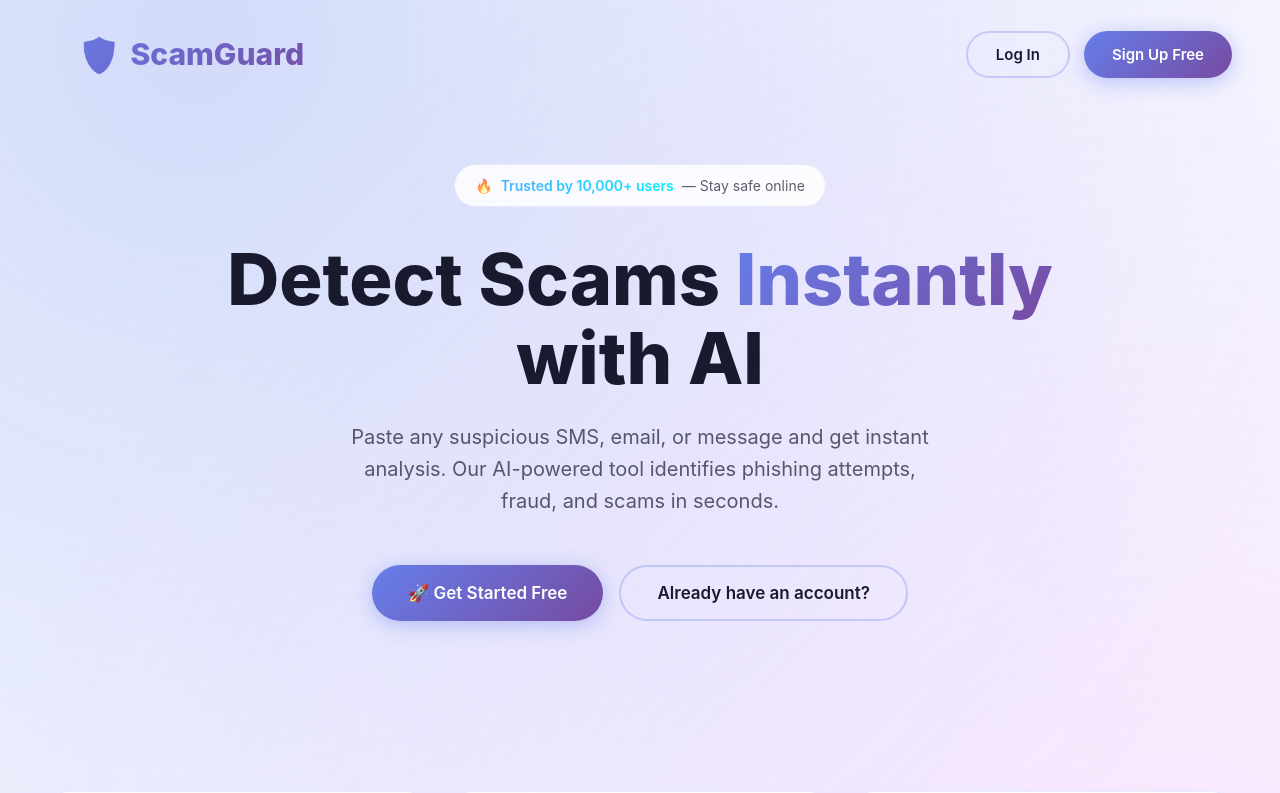
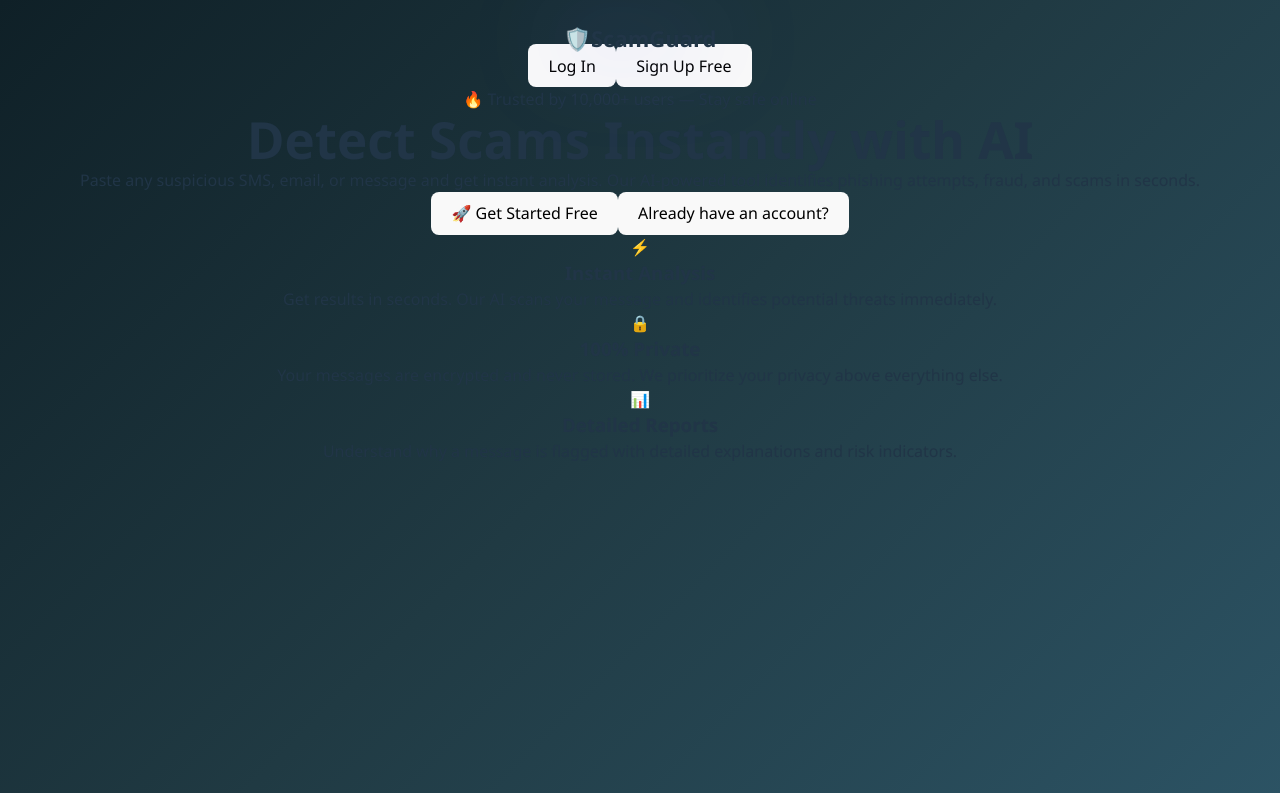
Before and after one commit to PALAK2305/phishing-scam-detection-ai, a React (Vite) app in the folder Frontend/: page / in a window 1280 px wide. Shown: the top 793 px of the page. Built offline with nearby package versions, Linux system fonts and the light colour scheme.

Commit message:
Update app.css

```diff
--- a/Frontend/src/Pages/app.css
+++ b/Frontend/src/Pages/app.css
@@ -1,329 +1,37 @@
-/* Gen-Z Vibrant Scam Detection App Styles */
-
-/* CSS Variables for theming */
-:root {
-  --primary-gradient: linear-gradient(135deg, #667eea 0%, #764ba2 100%);
-  --secondary-gradient: linear-gradient(135deg, #f093fb 0%, #f5576c 100%);
-  --accent-gradient: linear-gradient(135deg, #4facfe 0%, #00f2fe 100%);
-  --success-gradient: linear-gradient(135deg, #11998e 0%, #38ef7d 100%);
-  --danger-gradient: linear-gradient(135deg, #ff416c 0%, #ff4b2b 100%);
-  --warning-gradient: linear-gradient(135deg, #f7971e 0%, #ffd200 100%);
-
-  --bg-primary: #f8faff;
-  --bg-secondary: #ffffff;
-  --bg-card: rgba(102, 126, 234, 0.06);
-  --bg-glass: rgba(255, 255, 255, 0.85);
-
-  --text-primary: #1a1a2e;
-  --text-secondary: rgba(26, 26, 46, 0.7);
-  --text-muted: rgba(26, 26, 46, 0.5);
-
-  --border-color: rgba(102, 126, 234, 0.15);
-  --shadow-glow: 0 0 40px rgba(102, 126, 234, 0.2);
-  --shadow-card: 0 8px 32px rgba(102, 126, 234, 0.1);
-
-  --radius-sm: 8px;
-  --radius-md: 12px;
-  --radius-lg: 20px;
-  --radius-xl: 30px;
-}
-
+/* Global Reset */
 * {
   margin: 0;
   padding: 0;
   box-sizing: border-box;
+  font-family: "Segoe UI", sans-serif;
 }
 
+/* Background */
 body {
-  font-family: 'Inter', -apple-system, BlinkMacSystemFont, 'Segoe UI', Roboto, sans-serif;
-  background: var(--bg-primary);
-  color: var(--text-primary);
-  min-height: 100vh;
-  overflow-x: hidden;
+  background: linear-gradient(135deg, #0f2027, #203a43, #2c5364);
 }
 
-/* ========== LANDING PAGE ========== */
-.landing-page {
-  min-height: 100vh;
-  background: var(--bg-primary);
-  position: relative;
-  overflow: hidden;
-  padding-top: 0px;
-
-}
-
-.landing-page::before {
-  content: '';
-  position: absolute;
-  top: -50%;
-  left: -50%;
-  width: 200%;
-  height: 200%;
-  background: radial-gradient(circle at 30% 30%, rgba(102, 126, 234, 0.25) 0%, transparent 50%),
-              radial-gradient(circle at 70% 70%, rgba(240, 147, 251, 0.2) 0%, transparent 50%);
-  animation: float 20s ease-in-out infinite;
-}
-
-@keyframes float {
-  0%, 100% { transform: translate(0, 0) rotate(0deg); }
-  33% { transform: translate(30px, -30px) rotate(5deg); }
-  66% { transform: translate(-20px, 20px) rotate(-5deg); }
-}
-
-.landing-nav {
-  display: flex;
-  justify-content: space-between;
-  align-items: center;
-  padding: 24px 48px;
-  position: relative;
-  z-index: 10;
+/* Navbar */
+.navbar {
+  padding: 15px 30px;
+  background: rgba(0, 0, 0, 0.3);
+  color: white;
 }
 
 .logo {
-  font-size: 30px;
-  font-weight: 800;
-  background: var(--primary-gradient);
-  -webkit-background-clip: text;
-  -webkit-text-fill-color: transparent;
-  background-clip: text;
-  display: flex;
-  align-items: center;
-  gap: 10px;
+  font-size: 22px;
+  font-weight: bold;
 }
 
-.logo-icon {
-  font-size: 34px;
+/* Center Containers (Login / Signup) */
+.center-wrapper {
+  min-height: calc(100vh - 60px);
+  display: flex;
+  justify-content: center;
+  align-items: center;
 }
 
-.nav-buttons {
-  display: flex;
-  gap: 14px;
-
-}
-
-.btn {
-  padding: 12px 28px;
-  border-radius: var(--radius-xl);
-  font-size: 15px;
-  font-weight: 600;
-  cursor: pointer;
-  transition: all 0.3s ease;
-  border: none;
-  display: inline-flex;
-  align-items: center;
-  justify-content: center;
-  gap: 7px;
-}
-
-.btn-outline {
-  background: transparent;
-  border: 2px solid rgba(102, 126, 234, 0.3);
-  color: var(--text-primary);
-}
-
-.btn-outline:hover {
-  border-color: rgba(102, 126, 234, 0.6);
-  background: rgba(102, 126, 234, 0.1);
-}
-
-.btn-primary {
-  background: var(--primary-gradient);
-  color: white;
-  box-shadow: 0 4px 20px rgba(102, 126, 234, 0.4);
-}
-
-.btn-primary:hover {
-  transform: translateY(-2px);
-  box-shadow: 0 6px 30px rgba(102, 126, 234, 0.5);
-}
-
-.btn-success {
-  background: var(--success-gradient);
-  color: white;
-}
-
-.btn-danger {
-  background: var(--danger-gradient);
-  color: white;
-}
-
-.hero-section {
-  display: flex;
-  flex-direction: column;
-  align-items: center;
-  justify-content: center;
-  text-align: center;
-  padding: 56px 24px 120px;
-  position: relative;
-  z-index: 10;
-}
-
-.hero-badge {
-  display: inline-flex;
-  align-items: center;
-  gap: 8px;
-  background: var(--bg-glass);
-  backdrop-filter: blur(10px);
-  padding: 10px 20px;
-  border-radius: var(--radius-xl);
-  border: 1px solid var(--border-color);
-  font-size: 14px;
-  color: var(--text-secondary);
-  margin-bottom: 32px;
-}
-
-.hero-badge span {
-  background: var(--accent-gradient);
-  -webkit-background-clip: text;
-  -webkit-text-fill-color: transparent;
-  background-clip: text;
-  font-weight: 600;
-}
-
-.hero-title {
-  font-size: clamp(42px, 8vw, 72px);
-  font-weight: 800;
-  line-height: 1.1;
-  margin-bottom: 24px;
-  max-width: 900px;
-}
-
-.hero-title .gradient-text {
-  background: var(--primary-gradient);
-  -webkit-background-clip: text;
-  -webkit-text-fill-color: transparent;
-  background-clip: text;
-}
-
-.hero-subtitle {
-  font-size: 20px;
-  color: var(--text-secondary);
-  max-width: 600px;
-  line-height: 1.6;
-  margin-bottom: 48px;
-}
-
-.hero-cta {
-  display: flex;
-  gap: 16px;
-  flex-wrap: wrap;
-  justify-content: center;
-}
-
-.hero-cta .btn {
-  padding: 16px 36px;
-  font-size: 17px;
-}
-
-.features-section {
-  padding: 50px 48px;
-  position: relative;
-  z-index: 10;
-}
-
-.features-grid {
-  display: grid;
-  grid-template-columns: repeat(auto-fit, minmax(280px, 1fr));
-  gap: 24px;
-  max-width: 1200px;
-  margin: 0 auto;
-}
-
-.feature-card {
-  background: var(--bg-glass);
-  backdrop-filter: blur(20px);
-  border-radius: var(--radius-lg);
-  padding: 32px;
-  border: 1px solid var(--border-color);
-  transition: all 0.3s ease;
-}
-
-.feature-card:hover {
-  transform: translateY(-5px);
-  border-color: rgba(102, 126, 234, 0.3);
-  box-shadow: var(--shadow-glow);
-}
-
-.feature-icon {
-  width: 56px;
-  height: 56px;
-  border-radius: var(--radius-md);
-  display: flex;
-  align-items: center;
-  justify-content: center;
-  font-size: 28px;
-  margin-bottom: 20px;
-}
-
-.feature-icon.purple { background: var(--primary-gradient); }
-.feature-icon.blue { background: var(--accent-gradient); }
-.feature-icon.pink { background: var(--secondary-gradient); }
-
-.feature-card h3 {
-  font-size: 20px;
-  font-weight: 700;
-  margin-bottom: 12px;
-}
-
-.feature-card p {
-  color: var(--text-secondary);
-  line-height: 1.6;
-}
-
-/* ========== RESPONSIVE ========== */
-@media (max-width: 768px) {
-  .landing-nav {
-    padding: 16px 20px;
-  }
-
-  .hero-section {
-    padding: 40px 20px 80px;
-  }
-
-  .features-section {
-    padding: 40px 20px;
-  }
-
-  .sidebar {
-    transform: translateX(-100%);
-    width: 260px;
-  }
-
-  .sidebar.open {
-    transform: translateX(0);
-  }
-
-  .main-content {
-    margin-left: 0;
-    padding: 20px;
-  }
-
-  .mobile-header {
-    display: flex;
-    align-items: center;
-    justify-content: space-between;
-    margin-bottom: 24px;
-  }
-
-  .menu-toggle {
-    background: var(--bg-glass);
-    border: 1px solid var(--border-color);
-    border-radius: var(--radius-md);
-    padding: 12px;
-    color: var(--text-primary);
-    cursor: pointer;
-    font-size: 20px;
-  }
-
-  .auth-card {
-    padding: 32px 24px;
-  }
-
-  .account-grid {
-    grid-template-columns: 1fr;
-  }
-
-  .stats-grid {
-    grid-template-columns: 1fr;
-  }
-}
+/* Card Design */
+.card {
+  background: #ffffff;
+  color: #203a43
```
